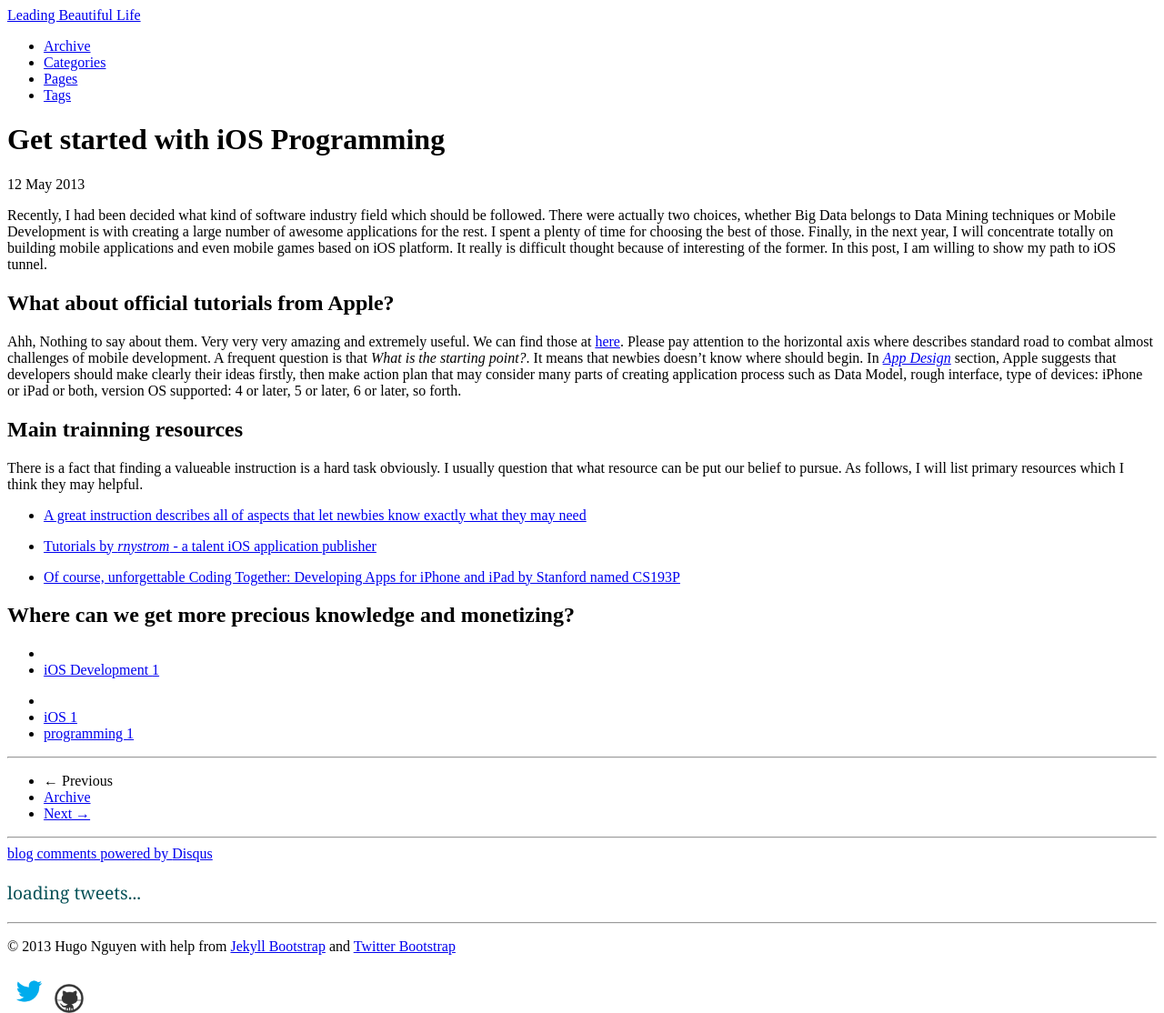
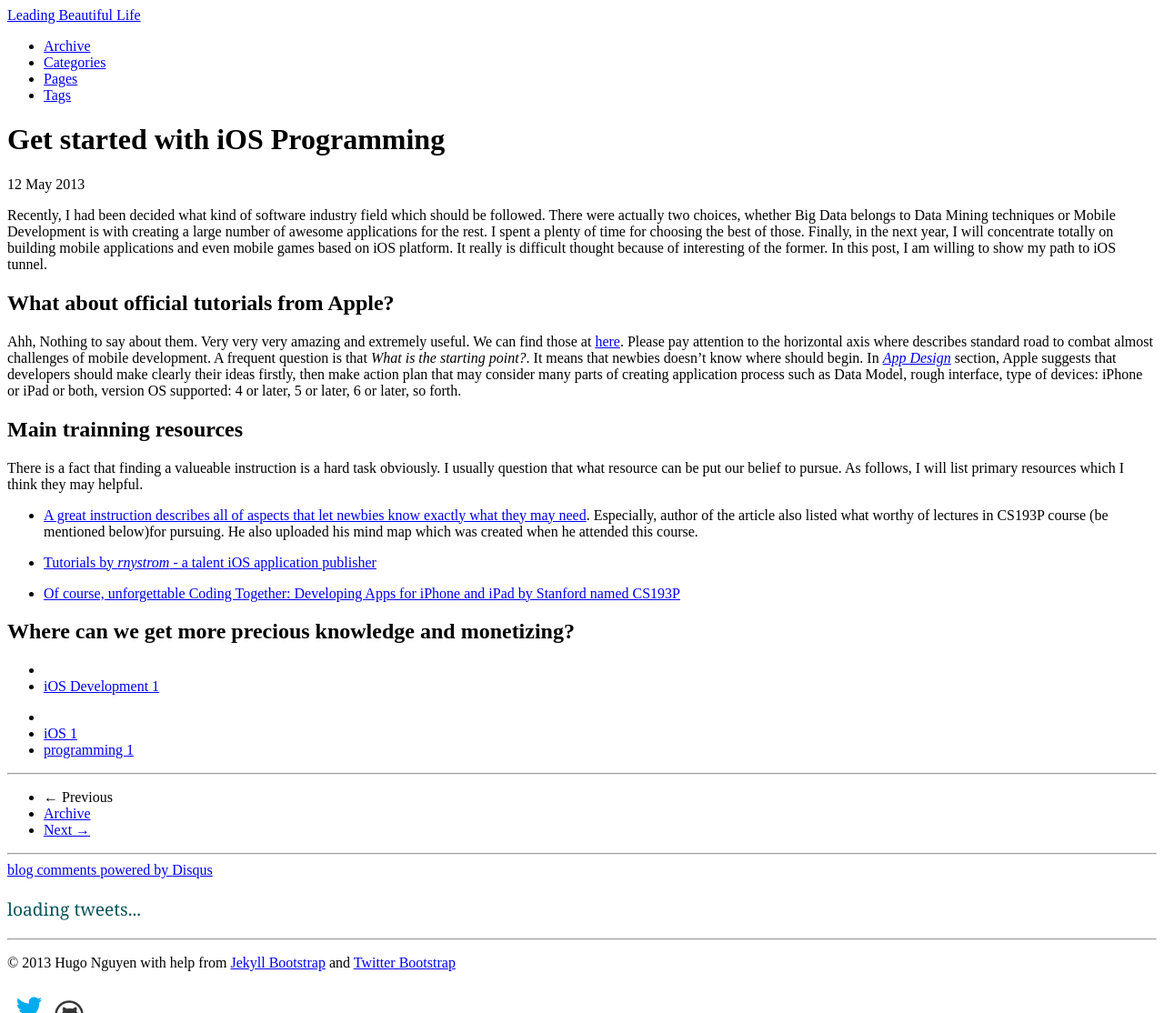
Before and after one commit to hugo53/hugo53.github.io, a Jekyll site: the page built from _posts/2013-05-12-get-started-with-ios-programming.md, in a window 1280 px wide, cut to the strip 0-1114 px from the top of the page. Shown: the whole strip at 91% size. Built offline with Jekyll 4.4.1, drawn with Linux system fonts in a browser that asks for light colours; comment, search, counter and statistics services are not loaded.

Commit message:
change content

```diff
--- a/_posts/2013-05-12-get-started-with-ios-programming.md
+++ b/_posts/2013-05-12-get-started-with-ios-programming.md
@@ -15,7 +15,7 @@
 ## Main trainning resources
 There is a fact that finding a valueable instruction is a hard task obviously. I usually question that what resource can be put our belief to pursue. As follows, I will list primary resources which I think they may helpful.
 
-- [A great instruction describes all of aspects that let newbies know exactly what they may need](http://looksok.wordpress.com/2012/12/22/best-iphoneios-programming-tutorials/)
+- [A great instruction describes all of aspects that let newbies know exactly what they may need](http://looksok.wordpress.com/2012/12/22/best-iphoneios-programming-tutorials/). Especially, author of the article also listed what worthy of lectures in CS193P course (be mentioned below)for pursuing. He also uploaded his mind map which was created when he attended this course.
 
 - [Tutorials by *rnystrom* - a talent iOS application publisher](https://github.com/rnystrom/iOS-Best-Practices)
 
```
